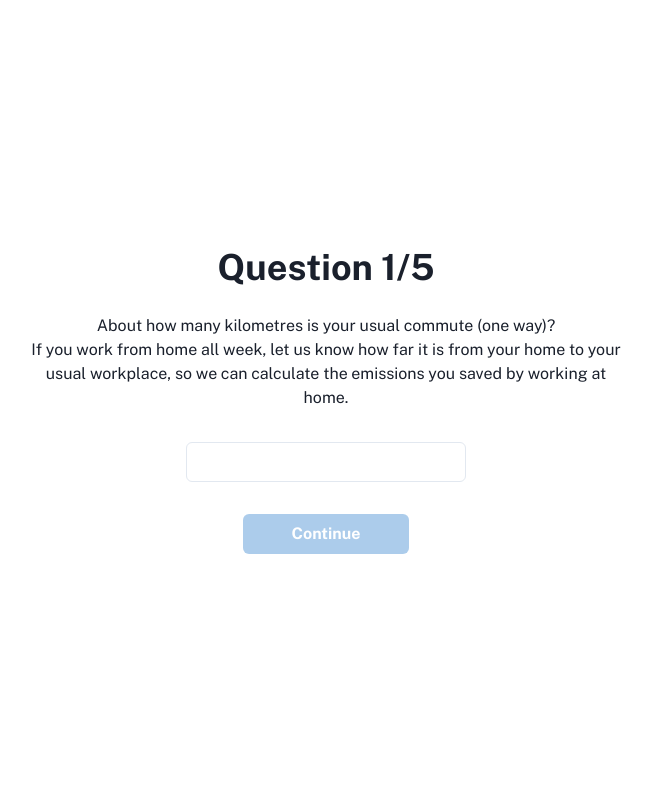
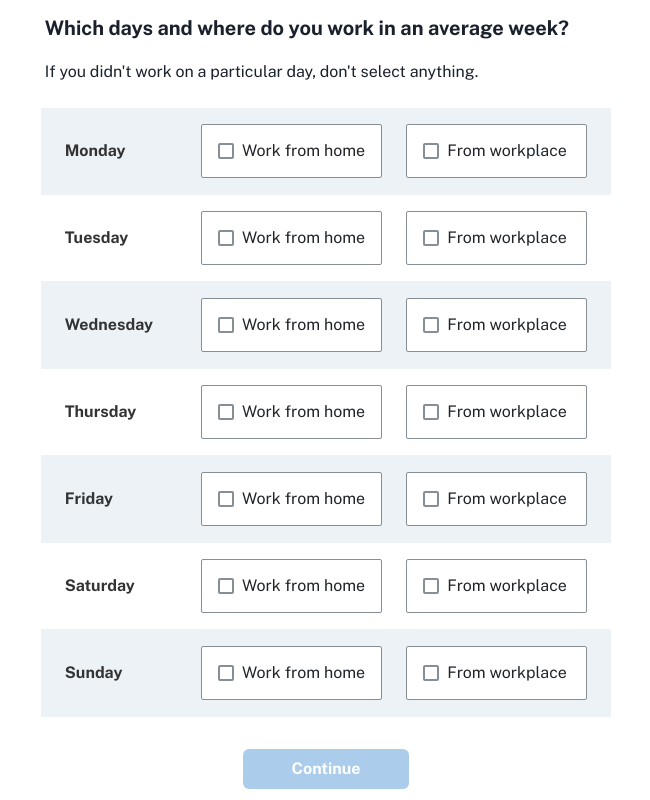
Before and after one commit to CodeforAustralia/council-emissions-calculator, a Next.js app: page /form/1 in a window 1280 px wide. Shown: the whole page, without its empty margins (314-964 px from the left). Built offline with nearby package versions, Linux system fonts and the light colour scheme.

Commit message:
form page 1 WIP

```diff
--- a/pages/form/1.js
+++ b/pages/form/1.js
@@ -1,38 +1,87 @@
 import { useState } from "react";
-import { Heading, Text, Input, Button } from "@chakra-ui/react";
+import { Heading, Text, Box, Checkbox, Grid } from "@chakra-ui/react";
 import Layout from "../../components/Layout/Layout";
 import useForm from "../../components/FormProvider";
 import LinkButton from "../../components/LinkButton/LinkButton";
+import { daysOfWeek } from "../../utils/constants";
+import {
+  Table,
+  Thead,
+  Tbody,
+  Tfoot,
+  Tr,
+  Th,
+  Td,
+  TableCaption,
+} from "@chakra-ui/react";
+
 
 export default function Question1() {
   const { answers, setAnswers } = useForm();
-  const [km, setKm] = useState(answers.km);
+  const [days, setDays] = useState(answers.week);
+
+  const WorkCheckBox = ({ children, v, i }) => {
+    return (
+      <Checkbox
+        bgColor="#FFF"
+        border="1px solid #868E96"
+        borderRadius="2px"
+        p="1rem"
+        onChange={(v) => {
+          const arr = [...days];
+          arr[i] = v;
+          setDays(arr);
+        }}
+        checked={days[i] === v}
+      >
+        {children}
+      </Checkbox>
+    );
+  }
 
   return (
     <Layout>
-      <Heading>Question 1/5</Heading>
-      <Text textAlign="center">
-        <br />
-        About how many kilometres is your usual commute (one way)?
-        <br /> If you work from home all week, let us know how far it is from
-        your home to your usual workplace, so we can calculate the emissions you
-        saved by working at home.
-      </Text>
-      <Input
-        mt={8}
-        maxW={280}
-        type="number"
-        required
-        value={km}
-        onChange={(e) => setKm(e.target.value)}
-      />
+      <Box overflowY="scroll">
+
+        <Box p={1} lineHeight="4rem">
+          <Heading as="h1" size="md">Which days and where do you work in an average week?</Heading>
+          <Text>If you didn't work on a particular day, don't select anything.</Text>
+        </Box>
+        <Table variant="striped">
+          <Tbody>
+            {daysOfWeek.map((day, i) => (
+              <Tr key={day}>
+                <Td fontWeight="bold" color="#333">{day}</Td>
+                <Td>
+                  <Grid templateColumns="repeat(2, 1fr)" gap={6} color="#212529">
+                    <WorkCheckBox v="home" i={i}>Work from home</WorkCheckBox>
+                    <WorkCheckBox v="office" i={i}>From workplace</WorkCheckBox>
+                  </Grid>
+                  {/* <RadioGroup
+                  onChange={(v) => {
+                    const arr = [...days];
+                    arr[i] = v;
+                    setDays(arr);
+                  }}
+                >
+                  <Radio value="office">Office / Onsite</Radio>
+                  <Radio value="home" ml={8}>
+                    Home
+                  </Radio>
+                </RadioGroup> */}
+                </Td>
+              </Tr>
+            ))}
+          </Tbody>
+        </Table>
+      </Box>
       <LinkButton
-        href="/form/2"
-        disabled={!km}
+        href="/form/3"
+        disabled={days.every((v) => v === "didNotWork")}
         onClick={() =>
           setAnswers((prev) => ({
             ...prev,
-            km,
+            week: days,
           }))
         }
       >
```
